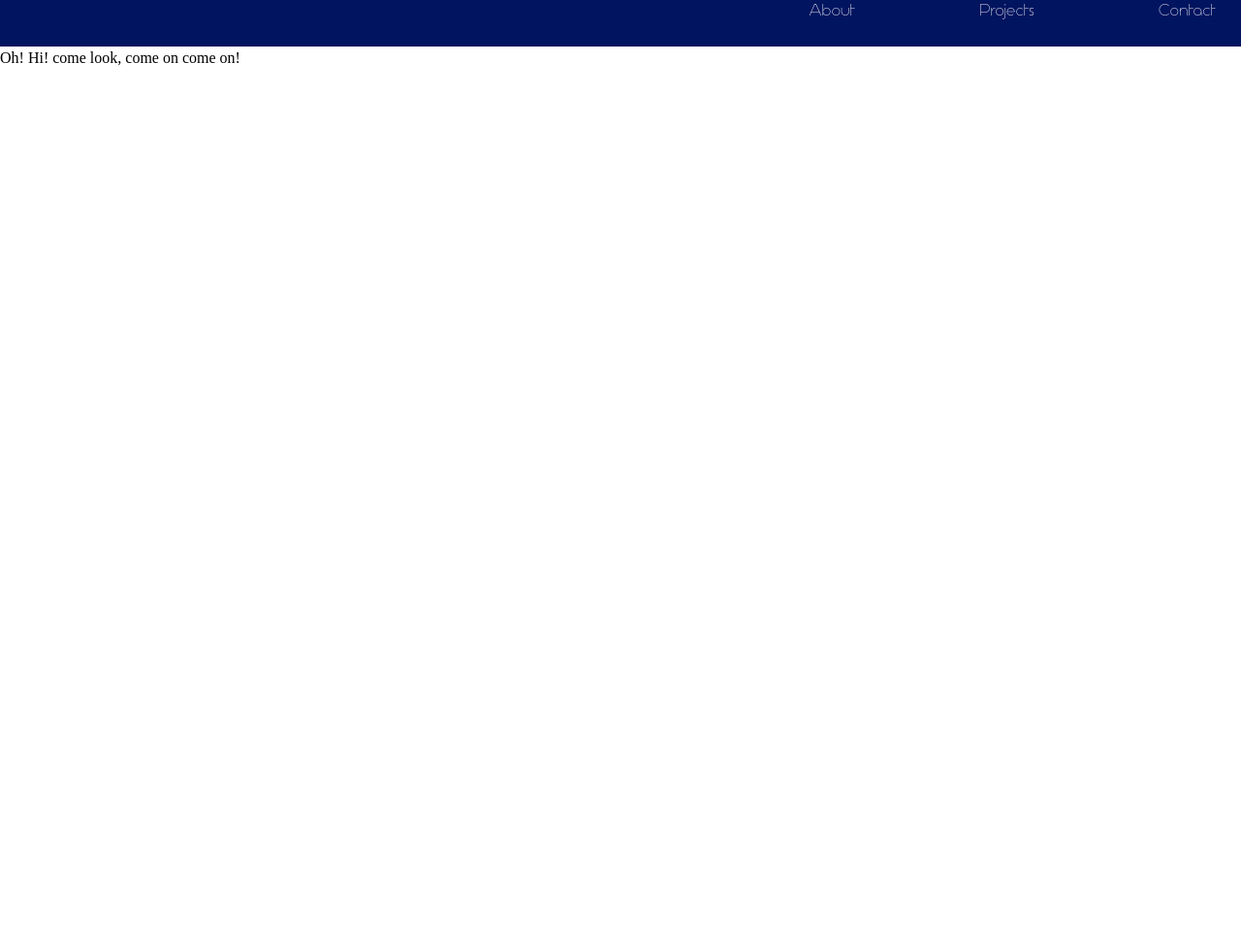
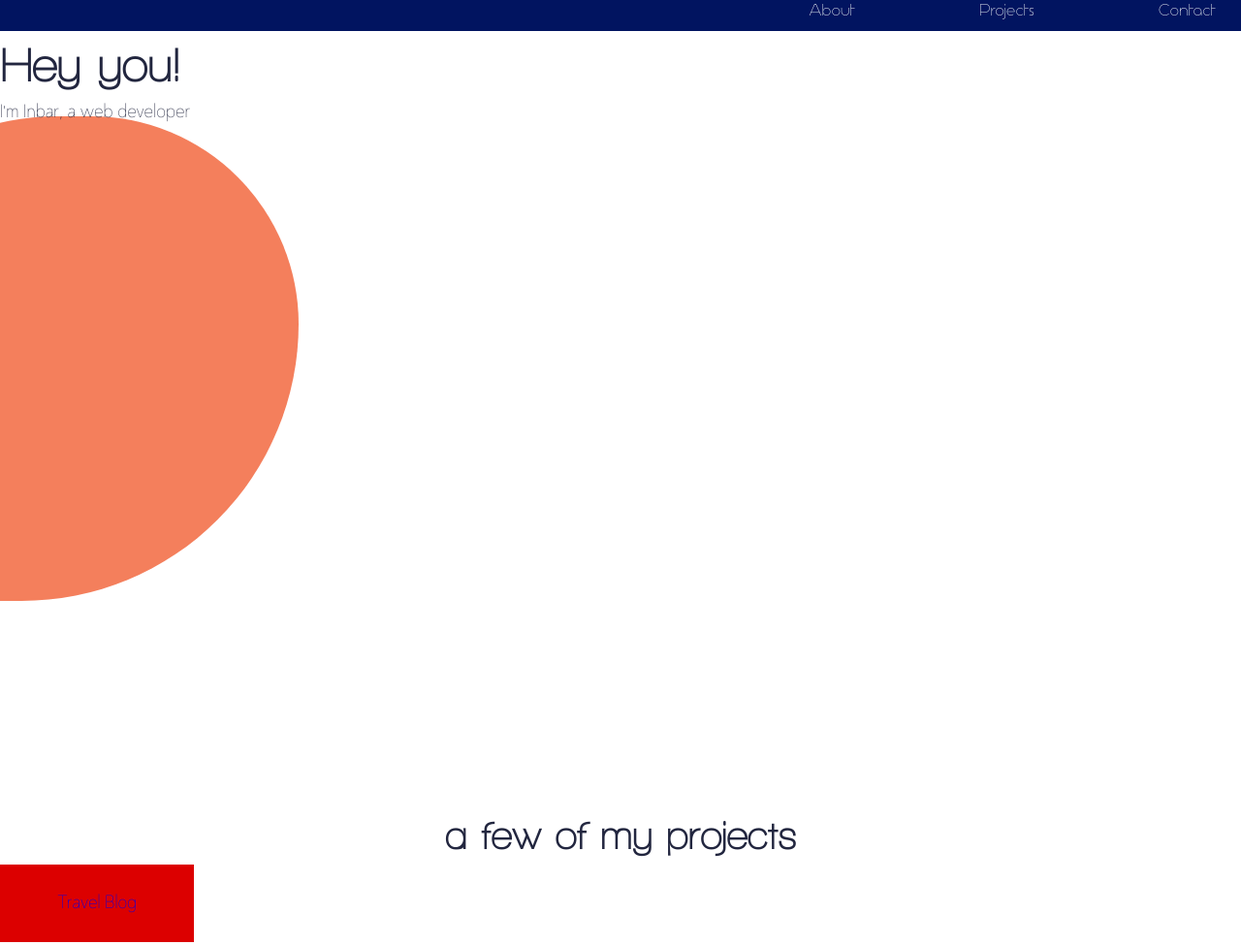
Before and after one commit to I-zme/portfolio, a plain HTML site: page index.html in a window 1280 px wide. Shown: the top 975 px of the page at 97% size. Before the commit the page ends 848 px from the top, so only its background shows below. Drawn offline with nearby package versions, Linux system fonts and the light colour scheme.

Commit message:
Create first project div w/ transition

```diff
--- a/index.html
+++ b/index.html
@@ -5,8 +5,6 @@
     <meta http-equiv="X-UA-Compatible" content="IE=edge">
     <meta name="viewport" content="width=device-width, initial-scale=1.0">
     <link rel="stylesheet" href="styles.css">
-
-    <script src="https://cdnjs.cloudflare.com/ajax/libs/gsap/3.11.3/gsap.min.js" integrity="sha512-gmwBmiTVER57N3jYS3LinA9eb8aHrJua5iQD7yqYCKa5x6Jjc7VDVaEA0je0Lu0bP9j7tEjV3+1qUm6loO99Kw==" crossorigin="anonymous" referrerpolicy="no-referrer"></script>
     <script src="main.js" defer></script>
 
     <title>Document</title>
@@ -15,8 +13,8 @@
 
     <header class="primary-header">
         <button class="mobile-nav-toggle" aria-controls="primary-navigation" aria-expanded="false">
-            <img id="hamburger-icon" src="img/three-horizontal-lines-outline-icon (1).svg" alt="" aria-hidden="true">
-            <img id="close-icon" src="img/close-icon.svg" alt="" aria-hidden="true">
+            <img id="menu-icon" src="img/water-wave-icon.svg" alt="" aria-hidden="true">
+            <img id="close-icon" src="img/ship-wheel-icon.svg" alt="" aria-hidden="true">
             <span class="visually-hidden">Menu</span>
         </button>
 
@@ -31,19 +29,24 @@
 
     <main>
         <section id="welcome-section">
-            <h1>Oh! Hi! come look, come on come on!</h1>
+            <div class="circle"></div>
+            <h1>Hey you!</h1>
+            <p>I'm Inbar, a web developer</p>
         </section>
 
-        <!-- <section id="projects">
-            <div class="project">
-                <h3 class="project-title">Travel Blog</h3>
-                <div class="holder">
-                    <img src="img/travelers-blog.png" alt="traveler's blog preview">
-                </div>
-            </div>
-            <button id="click">click me</button>
-        </section> -->
-        <section id="contact-me"></section>
+        <section id="projects">
+            <h2 class="section-header">a few of my projects</h2>
+            <a class="project-link" href="#" _blank="true"><div class="project">
+                <img src="img/travelers-blog.png" alt="travel blog preview">
+                <div class="project-title">Travel Blog</div>
+        </div></a>
+        </section>
+
+        <section id="contact-me">
+            <h2 class="section-header">talk to me</h2>
+            <a href=""><img src="" alt="github link"></a>
+            <a href=""><img src="" alt="e-mail link"></a>
+        </section>
     </main>
 
     <footer></footer>
--- a/styles.css
+++ b/styles.css
@@ -22,7 +22,10 @@
     font-family: "Disco";
     src: url("/fonts/Disco-4BGl.woff") format("woff");
 }
-
+@font-face {
+    font-family: "Nugo Sans";
+    src: url("/fonts/NugoSansLight-9YzoK.woff") format("woff");
+}
 
 :root{
     --clr-neutral-100:#f8fafb;
@@ -50,15 +53,23 @@
     --fs-600: 2.5rem;
     --fs-700: 3rem;
 
-    --size-100:0.5rem;
-    --size-200: 0.875rem;
-    --size-300: 1rem;
-    --size-400: 1.25rem;
-    --size-500: 1.5rem;
-    --size-600: 2rem;
-    --size-700: 3rem;
-    --size-800: 4rem;
 
+    --size-100:0.2rem;
+    --size-200:0.5rem;
+    --size-300: 0.875rem;
+    --size-400: 1rem;
+    --size-500: 1.25rem;
+    --size-600: 1.5rem;
+    --size-700: 2rem;
+    --size-800: 3rem;
+    --size-900: 4rem;
+
+    --nav-height: var(--size-700);
+
+    --ff-nav:"Essence Sans";
+    --ff-primary-heading:"Walkway";
+    --ff-secondary-heading:"Walkway";
+    --ff-body:"Nugo Sans";
 
 }
 
@@ -137,9 +148,10 @@ svg {
 /* GENERAL STYLING */
 
 .primary-header{
-
+    position: fixed;
+    width: 100%;
     background-color: var(--clr-accent-1-200);
-    height: var(--size-700);
+    height: var(--nav-height);
 }
 
 .nav-list{
@@ -159,23 +171,90 @@ svg {
 
 nav a{
     text-decoration: none;
-    /*  */
     color: var(--clr-neutral-100);
 }
 
 
 /* welcome */
 
-#welcome-section{
+#welcome-section>h1{
+    font-size: var(--fs-700);
+    font-weight: 600;
+    font-family: var(--ff-primary-heading);
+}
+
+.section-header{
+    text-align: center;
+    font-size: var(--fs-600);
+    font-weight: 600;
+    font-family: var(--ff-secondary-heading);
+}
+
+section{
+    padding-top: var(--nav-height);
+    color: var(--clr-accent-1-300);
+    font-family: var(--ff-body);
+
+}
+
+#welcome-section, #projects{
     height: 100vh;
     width: 100%;
 }
 
+
+
+#welcome-section{
+
+}
+
+
+.circle{
+    position: absolute;
+    top: 15%;
+    left: -15%;
+    background-color: var(--clr-accent-2-100);
+    min-height: 300px;
+    height: 50vw;
+    max-height: 500px;
+    aspect-ratio: 1/1;
+    border-radius: 70% 60% 80% 50% ;
+    z-index: -1;
+}
+
 /* projects */
 
-#projects{
-    height: 100vh;
+.project{
+    --_title-height: 80px;
+    width: 200px;
+    height: var(--_title-height);
+    display: grid;
+    justify-content: center;
+    align-items: center;
+    grid-template-rows: 0 var(--_title-height);
+    overflow: hidden;
+    transition: .3s ease all;
+    background-color: var(--clr-accent-2-300);
+}
+
+.project > *{
+    padding: var(--size-100) ;
+}
+
+.project-link{
+    text-decoration: none;
+}
+
+.project > img{
+    height: 100%;
     width: 100%;
+}
+
+.project:hover{
+    --_img-height: 270px;
+    scale: 1.2;
+    height: var(--_img-height);
+    grid-template-rows: var(--_img-height) 0 ;
 }
 
 
@@ -227,6 +306,7 @@ nav a{
 
 /* UTILITIES */
 
+
 .visually-hidden {
     position: absolute;
     position: absolute !important;
```
Also changed, not shown: fonts/NugoSansLight-9YzoK.woff (added).
